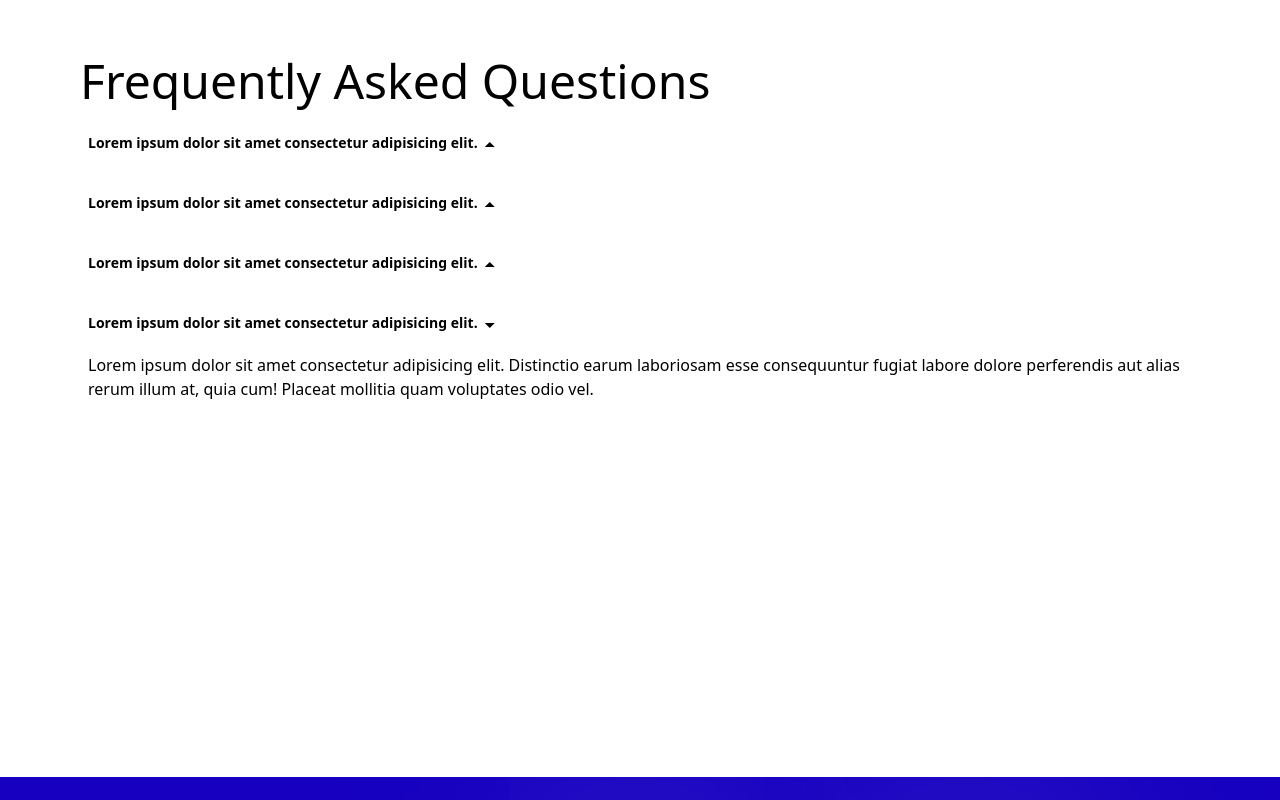
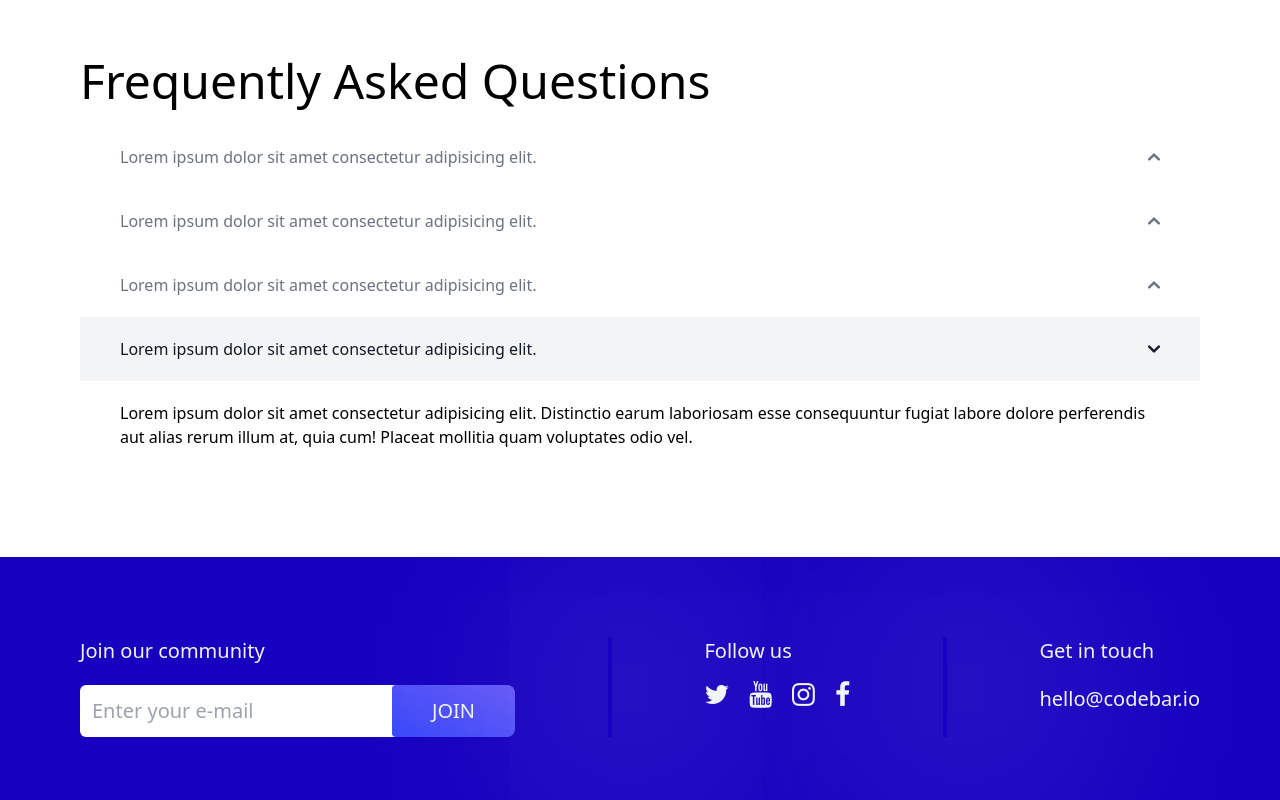
Before and after one commit to codebar/uncodebar-microsite, a plain HTML site: page index.html in a window 1280 px wide. Shown: the part 3980-4780 px from the top of the page. Drawn offline with nearby package versions, Linux system fonts and the light colour scheme.

Commit message:
- flowbite's accordion element is added to the project with a little customization. - footer's text color is changed

```diff
--- a/index.html
+++ b/index.html
@@ -8,18 +8,14 @@
     <link rel="icon" type="image/png" href="./images/uncodebar-logo.png">
 
     <link rel="stylesheet" href="./css/style.css" >
+
+    <!-- Tailwind -->
     <script src="https://cdn.tailwindcss.com"></script>
 
     <!-- Social media icons are used -->
     <link
       rel="stylesheet"
       href="https://cdnjs.cloudflare.com/ajax/libs/font-awesome/4.7.0/css/font-awesome.min.css"
-    >
-
-    <!-- Arrow dropdown icon is used -->
-    <link
-      href="https://fonts.googleapis.com/icon?family=Material+Icons"
-      rel="stylesheet"
     >
   </head>
   <body class="box-border m-0">
@@ -304,70 +300,81 @@ Break</p>
         </div>
       </section>
 
-      <section id="faqs" class="mt-0 sm:mt-20 md:h-screen">
+      <section id="faqs" class="mt-0 sm:mt-20 h-full">
         <div class="flex flex-col gap-5 p-10 lg:p-20">
           <h2 class="lg:text-5xl text-3xl">Frequently Asked Questions</h2>
 
-          <!-- accordion menu -->
-          <div class="flex flex-col items-start" >
-            <button class="flex justify-start md:justify-between p-1 md:p-2 text-sm">
-              <strong>Lorem ipsum dolor sit amet consectetur adipisicing elit.</strong>
-              <i class="material-icons">arrow_drop_up</i>
+          <!-- Customized accordion menu (flowbite) -->
+          <div id="accordion-collapse" data-accordion="collapse">
+            <h2 id="accordion-collapse-heading-1">
+              <button type="button" class="flex items-center justify-between w-full px-10 py-5 font-medium text-left text-black hover:bg-gray-100" data-accordion-target="#accordion-collapse-body-1" aria-expanded="false" aria-controls="accordion-collapse-body-1">
+                <span>Lorem ipsum dolor sit amet consectetur adipisicing elit.</span>
+                <svg data-accordion-icon class="w-3 h-3 rotate-180 shrink-0" aria-hidden="true" xmlns="http://www.w3.org/2000/svg" fill="none" viewBox="0 0 10 6">
+                  <path stroke="currentColor" stroke-linecap="round" stroke-linejoin="round" stroke-width="2" d="M9 5 5 1 1 5"/>
+                </svg>
               </button>
-            <div class="hidden p-2">
-              <p>
-                Lorem ipsum dolor sit amet consectetur adipisicing elit.
+            </h2>
+            <div id="accordion-collapse-body-1" class="hidden" aria-labelledby="accordion-collapse-heading-1">
+              <div class="px-10 py-5">
+                <p class="mb-2 text-black">Lorem ipsum dolor sit amet consectetur adipisicing elit.
                 Distinctio earum laboriosam esse consequuntur fugiat labore
                 dolore perferendis aut alias rerum illum at, quia cum! Placeat
-                mollitia quam voluptates odio vel.
-              </p>
+                mollitia quam voluptates odio vel.</p>
               </div>
             </div>
 
-          <div class="flex flex-col items-start">
-            <button class="flex justify-start md:justify-between p-1 md:p-2 text-sm">
-              <strong>Lorem ipsum dolor sit amet consectetur adipisicing elit.</strong>
-              <i class="material-icons">arrow_drop_up</i>
+            <h2 id="accordion-collapse-heading-2">
+              <button type="button" class="flex items-center justify-between w-full px-10 py-5 font-medium text-left text-black hover:bg-gray-100" data-accordion-target="#accordion-collapse-body-2" aria-expanded="false" aria-controls="accordion-collapse-body-2">
+                <span>Lorem ipsum dolor sit amet consectetur adipisicing elit.</span>
+                <svg data-accordion-icon class="w-3 h-3 rotate-180 shrink-0" aria-hidden="true" xmlns="http://www.w3.org/2000/svg" fill="none" viewBox="0 0 10 6">
+                  <path stroke="currentColor" stroke-linecap="round" stroke-linejoin="round" stroke-width="2" d="M9 5 5 1 1 5"/>
+                </svg>
               </button>
-            <div class="hidden p-2">
-              <p>
-                Lorem ipsum dolor sit amet consectetur adipisicing elit.
+            </h2>
+            <div id="accordion-collapse-body-2" class="hidden" aria-labelledby="accordion-collapse-heading-2">
+              <div class="px-10 py-5">
+                <p class="mb-2 text-black">Lorem ipsum dolor sit amet consectetur adipisicing elit.
                 Distinctio earum laboriosam esse consequuntur fugiat labore
                 dolore perferendis aut alias rerum illum at, quia cum! Placeat
-                mollitia quam voluptates odio vel.
-              </p>
+                mollitia quam voluptates odio vel.</p>
               </div>
             </div>
 
-          <div class="flex flex-col items-start">
-            <button class="flex justify-start md:justify-between p-1 md:p-2 text-sm">
-              <strong>Lorem ipsum dolor sit amet consectetur adipisicing elit.</strong>
-              <i class="material-icons">arrow_drop_up</i>
+            <h2 id="accordion-collapse-heading-3">
+              <button type="button" class="flex items-center justify-between w-full px-10 py-5 font-medium text-left text-black hover:bg-gray-100 dark:hover:bg-gray-800" data-accordion-target="#accordion-collapse-body-3" aria-expanded="false" aria-controls="accordion-collapse-body-3">
+                <span>Lorem ipsum dolor sit amet consectetur adipisicing elit.</span>
+                <svg data-accordion-icon class="w-3 h-3 rotate-180 shrink-0" aria-hidden="true" xmlns="http://www.w3.org/2000/svg" fill="none" viewBox="0 0 10 6">
+                  <path stroke="currentColor" stroke-linecap="round" stroke-linejoin="round" stroke-width="2" d="M9 5 5 1 1 5"/>
+                </svg>
               </button>
-            <div class="hidden p-2">
-              <p>
-                Lorem ipsum dolor sit amet consectetur adipisicing elit.
+            </h2>
+            <div id="accordion-collapse-body-3" class="hidden" aria-labelledby="accordion-collapse-heading-3">
+              <div class="px-10 py-5">
+                <p class="mb-2 text-black">Lorem ipsum dolor sit amet consectetur adipisicing elit.
                 Distinctio earum laboriosam esse consequuntur fugiat labore
                 dolore perferendis aut alias rerum illum at, quia cum! Placeat
-                mollitia quam voluptates odio vel.
-              </p>
+                mollitia quam voluptates odio vel.</p>
               </div>
             </div>
 
-          <div class="flex flex-col items-start">
-            <button class="flex justify-start md:justify-between p-1 md:p-2 text-sm">
-              <strong>Lorem ipsum dolor sit amet consectetur adipisicing elit.</strong>
-              <i class="material-icons">arrow_drop_down</i>
+            <h2 id="accordion-collapse-heading-4">
+              <button type="button" class="flex items-center justify-between w-full px-10 py-5 font-medium text-left text-black hover:bg-gray-100" data-accordion-target="#accordion-collapse-body-4" aria-expanded="true" aria-controls="accordion-collapse-body-4">
+                <span>Lorem ipsum dolor sit amet consectetur adipisicing elit.</span>
+                <svg data-accordion-icon class="w-3 h-3 rotate-180 shrink-0" aria-hidden="true" xmlns="http://www.w3.org/2000/svg" fill="none" viewBox="0 0 10 6">
+                  <path stroke="currentColor" stroke-linecap="round" stroke-linejoin="round" stroke-width="2" d="M9 5 5 1 1 5"/>
+                </svg>
               </button>
-            <div class="flex justify-start md:justify-between p-1 md:p-2">
-              <p>
-                Lorem ipsum dolor sit amet consectetur adipisicing elit.
+            </h2>
+            <div id="accordion-collapse-body-4" class="hidden" aria-labelledby="accordion-collapse-heading-4">
+              <div class="px-10 py-5">
+                <p class="mb-2 text-black">Lorem ipsum dolor sit amet consectetur adipisicing elit.
                 Distinctio earum laboriosam esse consequuntur fugiat labore
                 dolore perferendis aut alias rerum illum at, quia cum! Placeat
-                mollitia quam voluptates odio vel.
-              </p>
+                mollitia quam voluptates odio vel.</p>
               </div>
             </div>
+          </div>
+
         </div>
       </section>
     </main>
@@ -380,13 +387,13 @@ Break</p>
           <form class="flex flex-col md:flex-row gap-5 md:gap-0">
             <label for="e-mail" class="hidden"></label>
             <input
-              class="rounded lg:rounded-b-none md:-me-2 lg:rounded-l-md p-3 font-semibold text-main_blue"
+              class="rounded text-black lg:rounded-b-none md:-me-2 lg:rounded-l-md p-3 font-normal"
               type="text"
               id="e-mail"
               placeholder="Enter your e-mail"
-            />  <!-- text-black -->
+            />
             <button
-              class="bg-gradient-to-tr from-button_blue to-button_blue_ p-2 pr-10 pl-10 w-max text-white border-none rounded lg:rounded-r-lg text-slate-100"
+              class="bg-gradient-to-tr from-button_blue to-button_blue_ p-2 pr-10 pl-10 w-max border-none rounded lg:rounded-r-lg text-slate-100"
               type="submit"
             >
               JOIN
```
Lines whose indentation alone changed are shown as unchanged.
